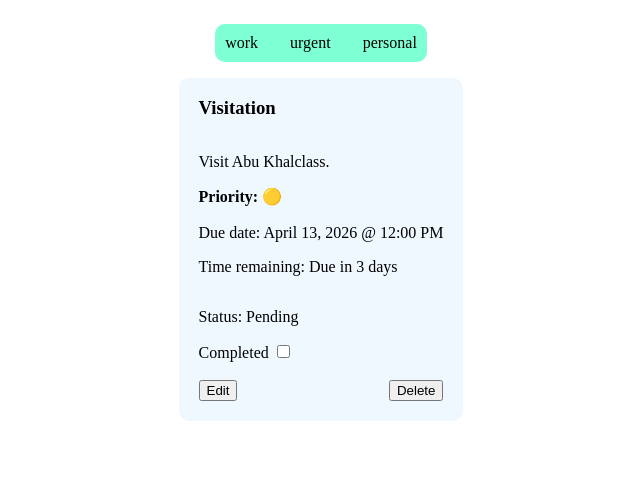
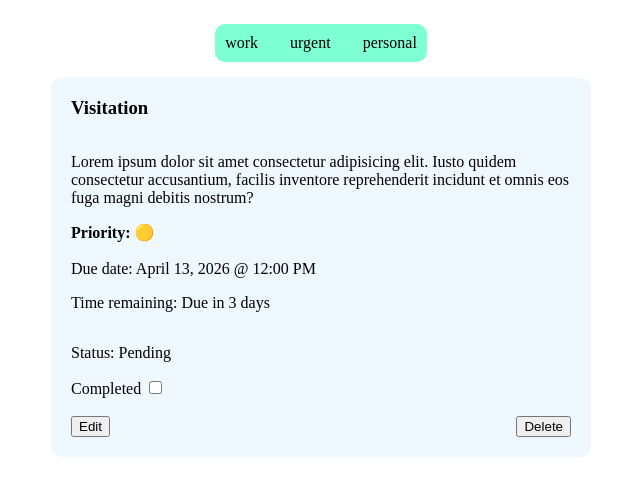
Before and after one commit to DevSprings/HNG, a plain HTML site: page Task card/index.html in a window 1280 px wide. Shown: the whole page, without its empty margins (319-959 px from the left). Drawn offline with Linux system fonts and the light colour scheme.

Commit message:
Description edited

```diff
--- a/Task card/index.html
+++ b/Task card/index.html
@@ -15,13 +15,13 @@
             <li class="test-todo-tag-personal">personal</li>
         </ul>
     <main>
-        <section class="test-todo-card">
+        <section class="test-todo-card" role="region">
             <h3 class="test-todo-title">Visitation</h2>
-                <p class="test-todo-description">Visit Abu Khalclass.</p>
-                <strong class="test-todo-priority">Priority: 🟡</strong><br>
+                <p class="test-todo-description">Lorem ipsum dolor sit amet consectetur adipisicing elit. Iusto quidem consectetur accusantium, facilis inventore reprehenderit incidunt et omnis eos fuga magni debitis nostrum?</p>
+                <strong class="test-todo-priority" aria-label="priority">Priority: 🟡</strong><br>
                 <time class="test-todo-due-date" datetime="2026-04-13T12:00">Due date: April 13, 2026 @ 12:00 PM</time>
                 <p class="test-todo-time-remaining">Time remaining: Due in 3 days</p>
-                <p class="test-todo-status">Status: Pending</p>
+                <p class="test-todo-status" aria-label="status">Status: Pending</p>
 
                 <label>Completed
                     <input type="checkbox" class="test-todo-complete-toggle">
@@ -33,6 +33,7 @@
 
         </section>
     </main>
+    <script src="scripts.js"></script>
 </body>
 
 </html>
--- a/Task card/styles.css
+++ b/Task card/styles.css
@@ -20,6 +20,7 @@ main {
     padding: 0 20px 20px 20px;
     background-color: aliceblue;
     border-radius: 10px;
+
 }
 .test-todo-tags{
     display: flex;
```
